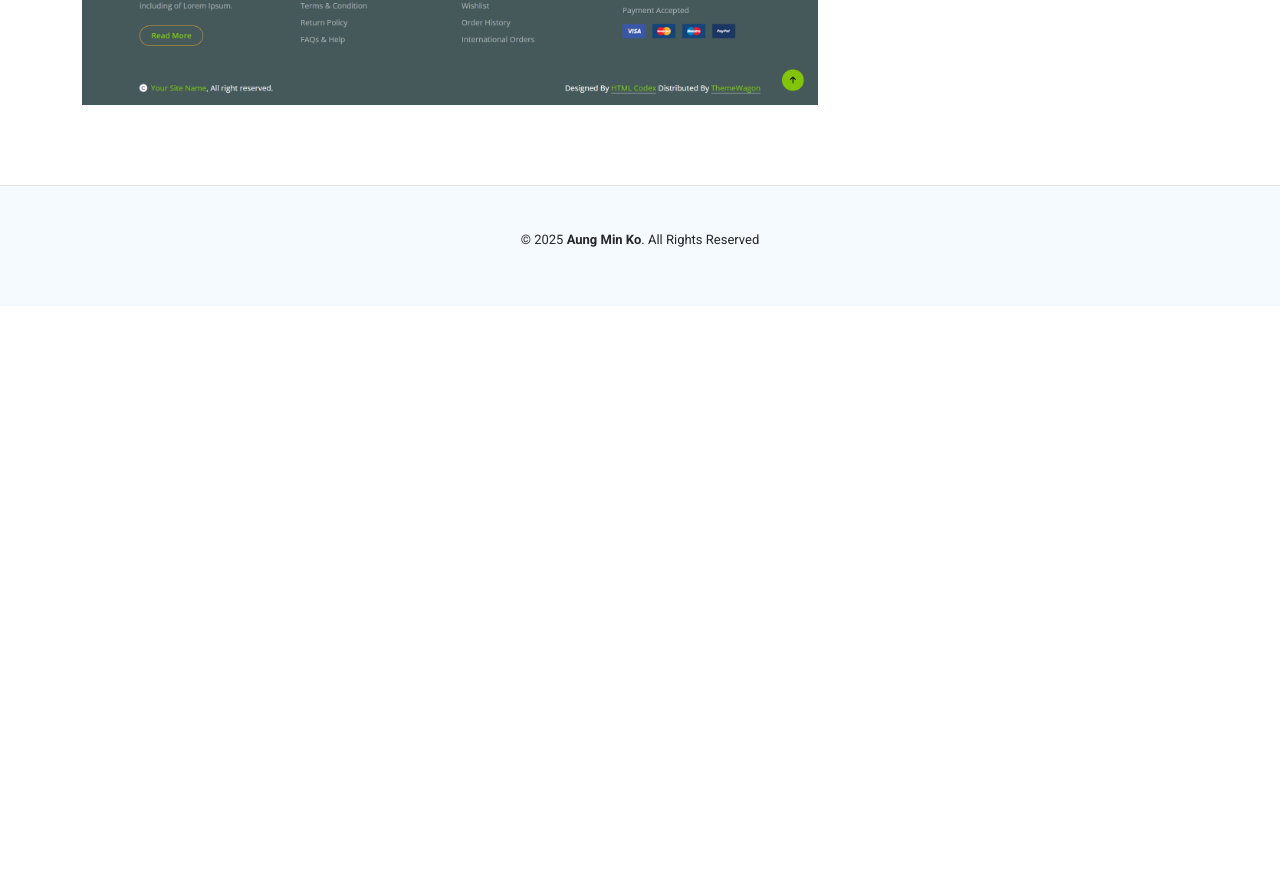
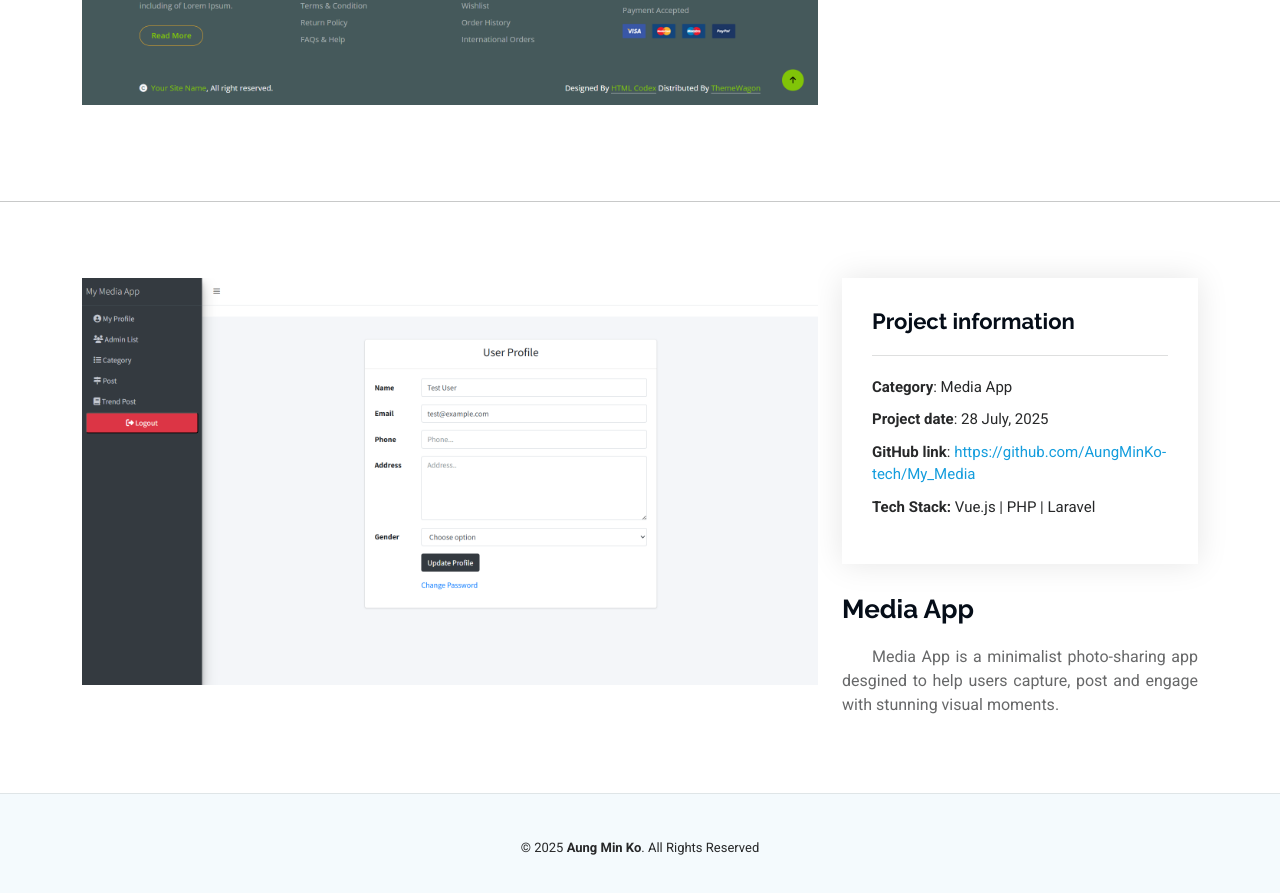
Before and after one commit to AungMinKo-tech/my_portfolio, a plain HTML site: page portfolio-details.html in a window 1280 px wide. Shown: the part 1763-2656 px from the top of the page. Before the commit the page ends 2069 px from the top, so only its background shows below. Drawn offline with Linux system fonts and the light colour scheme.

Commit message:
Update Project

```diff
--- a/portfolio-details.html
+++ b/portfolio-details.html
@@ -44,7 +44,9 @@
           <nav class="breadcrumbs">
             <a href="index.html">Home</a>
             <span class="text-white">/</span>
-            <a href="#" class="text-white" style="cursor: auto;">Project Details</a>
+            <a href="#" class="text-white" style="cursor: auto"
+              >Project Details</a
+            >
           </nav>
         </div>
       </div>
@@ -98,6 +100,9 @@
                       href="https://github.com/AungMinKo-tech/my-first-website-html-css-practice"
                       >https://github.com/AungMinKo-tech/my-first-website-html-css-practice</a
                     >
+                  </li>
+                  <li><strong>Tech Stack: </strong>
+                    <span>HTML | CSS</span>
                   </li>
                 </ul>
               </div>
@@ -157,6 +162,9 @@
                       >https://github.com/AungMinKo-tech/laravel-POS_system</a
                     >
                   </li>
+                  <li><strong>Tech Stack: </strong>
+                    <span>PHP | Laravel</span>
+                  </li>
                 </ul>
               </div>
               <div
@@ -178,6 +186,59 @@
         </div>
       </section>
       <!-- /Portfolio Details Section -->
+      <hr />
+
+      <section id="portfolio-details" class="portfolio-details section">
+        <div class="container" data-aos="fade-up" data-aos-delay="100">
+          <div class="row gy-4">
+            <div class="col-lg-8">
+              <div class="portfolio-details-slider swiper init-swiper">
+                <div class="swiper-wrapper align-items-center">
+                  <div class="swiper-slide">
+                    <img src="assets/img/portfolio/media_admin.png" alt="" />
+                  </div>
+                </div>
+                <div class="swiper-pagination"></div>
+              </div>
+            </div>
+
+            <div class="col-lg-4" id="mymedia">
+              <div
+                class="portfolio-info"
+                data-aos="fade-up"
+                data-aos-delay="200"
+              >
+                <h3>Project information</h3>
+                <ul>
+                  <li><strong>Category</strong>: Media App</li>
+                  <!-- <li><strong>Client</strong>: ASU Company</li> -->
+                  <li><strong>Project date</strong>: 28 July, 2025</li>
+                  <li>
+                    <strong>GitHub link</strong>:
+                    <a
+                      href="https://github.com/AungMinKo-tech/My_Media"
+                      >https://github.com/AungMinKo-tech/My_Media</a
+                    >
+                  </li>
+                  <li><strong>Tech Stack: </strong>
+                    <span>Vue.js | PHP | Laravel</span>
+                  </li>
+                </ul>
+              </div>
+              <div
+                class="portfolio-description"
+                data-aos="fade-up"
+                data-aos-delay="300"
+              >
+                <h2>Media App</h2>
+                <p style="text-indent: 30px; text-align: justify">
+                  Media App is a minimalist photo-sharing app desgined to help users capture, post and engage with stunning visual moments.
+                </p>
+              </div>
+            </div>
+          </div>
+        </div>
+      </section>
     </main>
 
     <footer id="footer" class="footer position-relative light-background">
```
Also changed, not shown: index.html (+23 -9 lines), assets/img/portfolio/media_admin.png (added), assets/img/portfolio/media_user.png (added).
